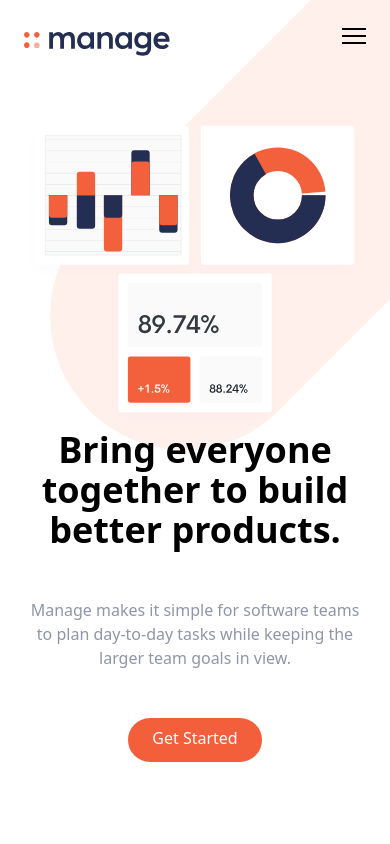
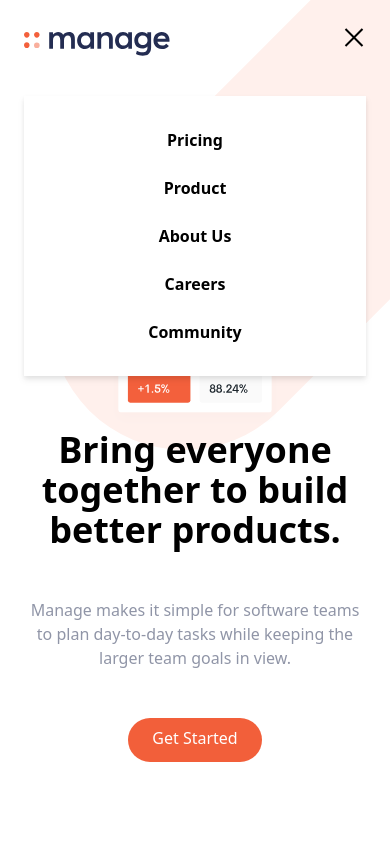
Before and after one commit to its-saad-rahman/tailwind-manage-landing-page, a website: page index.html in a window 390 px wide. Both pictures are taken after a click on the button 354 px from the left and 40 px from the top of the page. Shown: the top 844 px of the page. Drawn offline with nearby package versions, Linux system fonts and the light colour scheme; files that its build step writes are made by us from their sources.

Commit message:
Removed flex class from hamburger menu

```diff
--- a/index.html
+++ b/index.html
@@ -5,6 +5,7 @@
     <meta http-equiv="X-UA-Compatible" content="IE=edge" />
     <meta name="viewport" content="width=device-width, initial-scale=1.0" />
     <link rel="stylesheet" href="css/main.css" />
+    <script src="js/script.js" defer></script>
     <title>Manage Landing Page</title>
   </head>
   <body>
@@ -45,7 +46,7 @@
       <div class="md:hidden">
         <div
           id="menu"
-          class="absolute flex flex-col items-center self-end hidden py-8 mt-10 space-y-6 font-bold bg-white sm:w-auto sm:self-center left-6 right-6 drop-shadow-md"
+          class="absolute flex-col items-center self-end hidden py-8 mt-10 space-y-6 font-bold bg-white sm:w-auto sm:self-center left-6 right-6 drop-shadow-md"
         >
           <a href="#" class="hover:text-darkGrayishBlue">Pricing</a>
           <a href="#" class="hover:text-darkGrayishBlue">Product</a>
```
